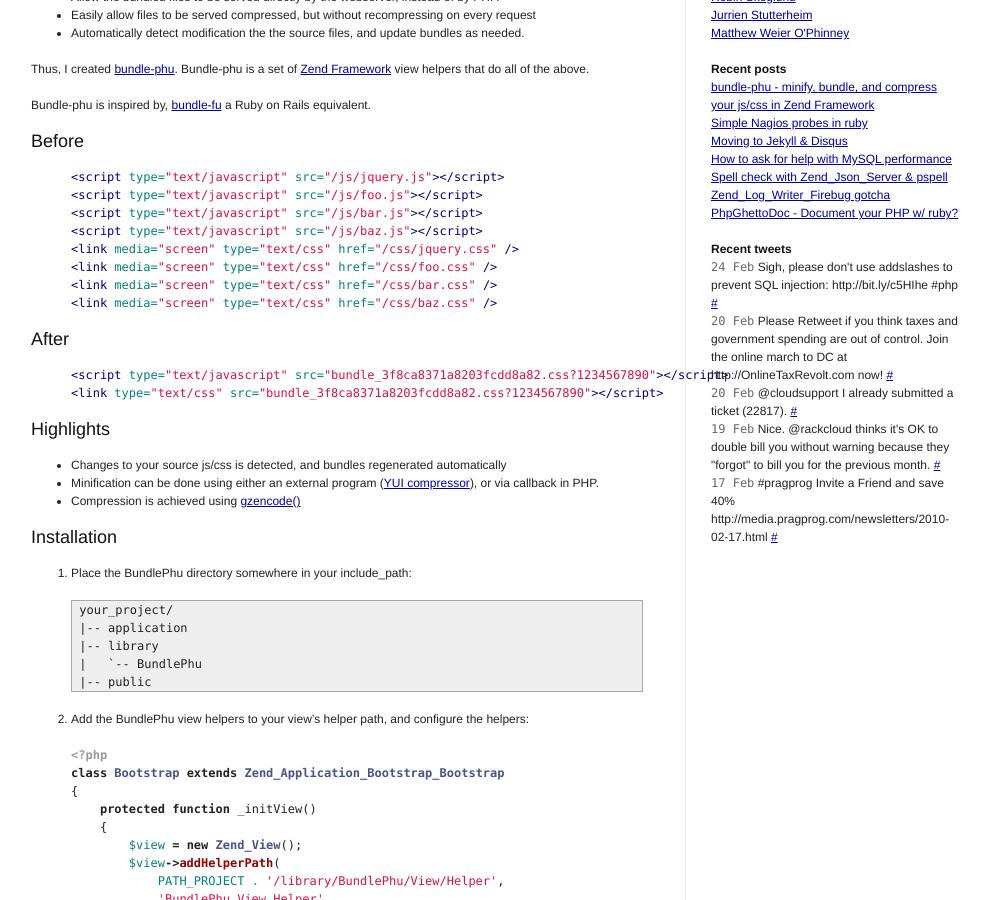
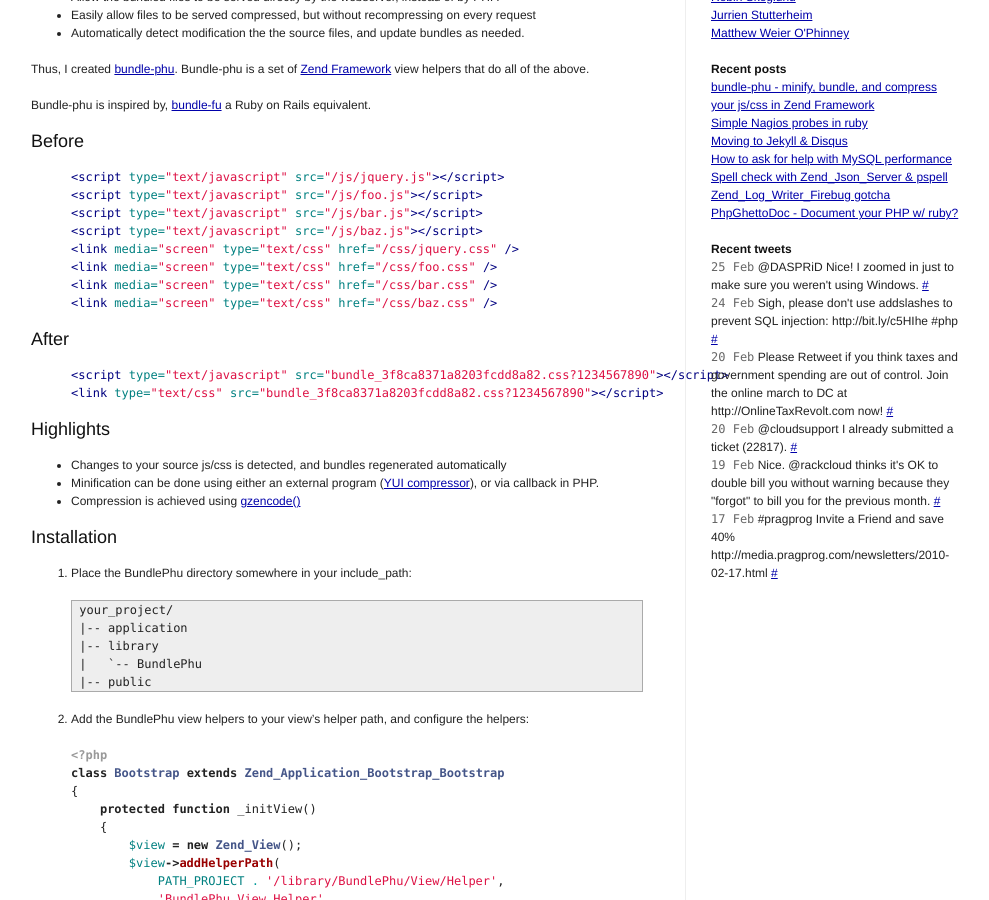
Before and after one commit to hobodave/hobodave.github.com, a Jekyll site: the page built from index.html, in a window 1280 px wide and 900 px high, scrolled down 337 px. Shown: the whole window, without its empty margins (134-1123 px from the left). Built offline with Jekyll 4.4.1, drawn with Linux system fonts in a browser that asks for light colours; Markdown is read by kramdown in place of the engine named in the settings; comment, search, counter and statistics services are not loaded.

Commit message:
Automatic tweet update

```diff
--- a/_includes/twitter.html
+++ b/_includes/twitter.html
@@ -1,4 +1,5 @@
 <ul id="twitter_list" class="pull-1">
+<li><span class="gentle">25 Feb</span> @DASPRiD Nice! I zoomed in just to make sure you weren't using Windows. <a href="http://twitter.com/hobodave/status/9641758038">#</a></li>
 <li><span class="gentle">24 Feb</span> Sigh, please don't use addslashes to prevent SQL injection: http://bit.ly/c5HIhe #php <a href="http://twitter.com/hobodave/status/9554518785">#</a></li>
 <li><span class="gentle">20 Feb</span> Please Retweet if you think taxes and government spending are out of control. Join the online march to DC at http://OnlineTaxRevolt.com now! <a href="http://twitter.com/hobodave/status/9396420961">#</a></li>
 <li><span class="gentle">20 Feb</span> @cloudsupport I already submitted a ticket (22817). <a href="http://twitter.com/hobodave/status/9359253314">#</a></li>
```
